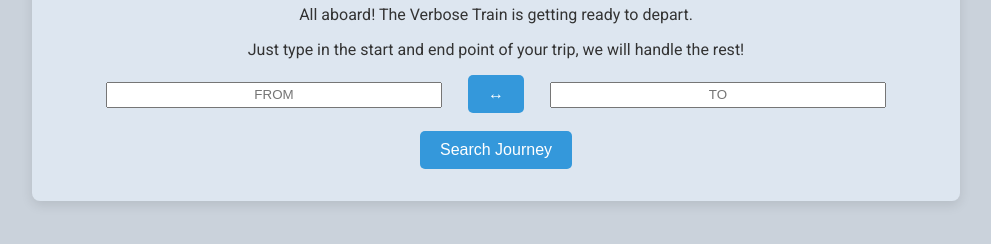
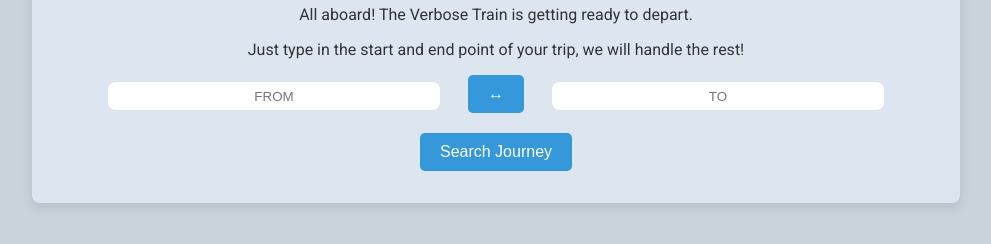
Before and after one commit to fac-32/pro0930-verbose-train, a website: page frontend/public/index.html in a window 1280 px wide. Shown: the part 160-404 px from the top of the page, without its empty margins (144-1135 px from the left). Drawn offline with Linux system fonts and the light colour scheme.

Commit message:
Vanity: input field

```diff
--- a/frontend/src/style.css
+++ b/frontend/src/style.css
@@ -63,7 +63,9 @@ h2 {
 input {
     width: 96%;
     text-align: center;
-    height: 1.5em;
+    height: 2em;
+    border-radius: 8px;
+    border: 2px
 }
 
 textarea {
```
